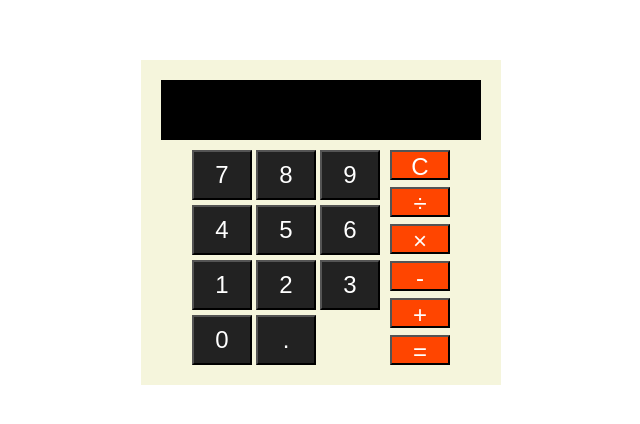
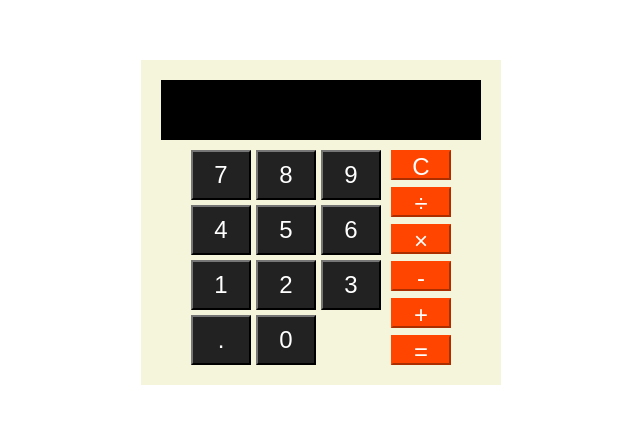
Before and after one commit to Why-Am/calculator-website, a plain HTML site: page index.html in a window 1280 px wide. Shown: the part 186-610 px from the top of the page, without its empty margins (319-959 px from the left). Drawn offline with Linux system fonts and the light colour scheme.

Commit message:
Move decimal button and even out button spacing

```diff
--- a/index.html
+++ b/index.html
@@ -30,8 +30,8 @@
                         <button id="button-three">3</button>
                     </div>
                     <div class="button-row">
+                        <button id="button-decimal">.</button>
                         <button id="button-zero">0</button>
-                        <button id="button-decimal">.</button>
                     </div>
                 </div>
                 <div class="operator-buttons">
--- a/styles.css
+++ b/styles.css
@@ -69,11 +69,17 @@ button {
     gap: 5px;
 }
 
+.button-row {
+    display: flex;
+    gap: 5px;
+}
+
 .number-buttons button {
     background-color: #222;
     color: white;
     width: 60px;
     height: 50px;
+    border-color: #222;
 }
 
 .operator-buttons {
@@ -84,6 +90,7 @@ button {
 
 .operator-buttons button {
     background-color: orangered;
+    border-color: orangered;
     color: white;
     width: 60px;
     height: 30px;
```
